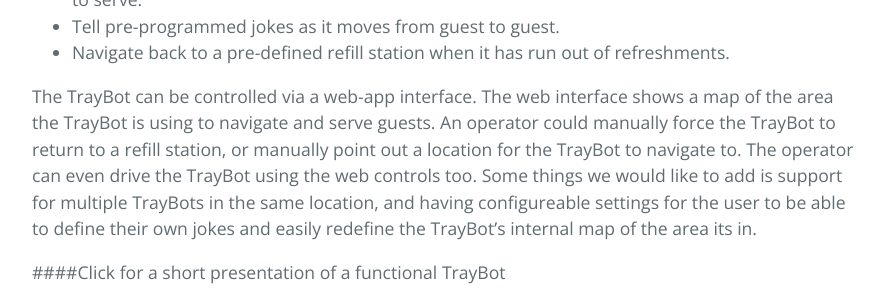
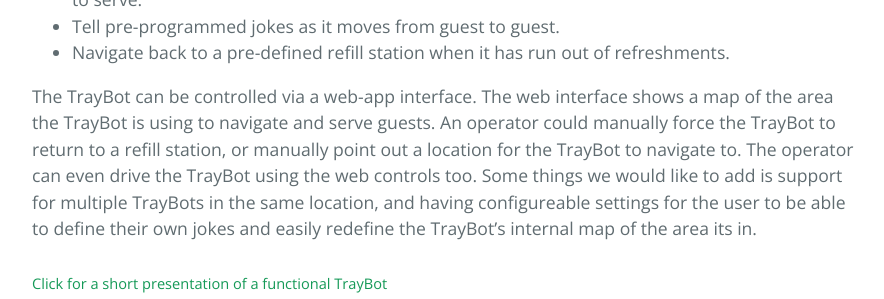
Before and after one commit to samuelAle/samuelAle.github.io, a Jekyll site: the page built from _posts/2016-3-15-TrayBot.md, in a window 1280 px wide and 900 px high, scrolled down 607 px, cut to the strip 0-299 px from the top of the window. Shown: the whole strip, without its empty margins (192-1076 px from the left). Built offline with Jekyll 4.4.1, drawn with Linux system fonts in a browser that asks for light colours; nearby versions of some CDN libraries.

Commit message:
Trying to fix traybot video header

```diff
--- a/_posts/2016-3-15-TrayBot.md
+++ b/_posts/2016-3-15-TrayBot.md
@@ -29,7 +29,7 @@ Some things we would like to add is support for multiple TrayBots in the same lo
 having configureable settings for the user to be able to define their own jokes and easily
 redefine the TrayBot's internal map of the area its in.
 
-####Click for a short presentation of a functional TrayBot
+##### Click for a short presentation of a functional TrayBot
 
 <a href="http://www.youtube.com/watch?v=yKJAJsvxj6k" target="blank"><img src="https://i.ytimg.com/vi/yKJAJsvxj6k/maxresdefault.jpg"
 alt="TrayBot Presentation" width="240" height="180" border="10" /></a>
```
